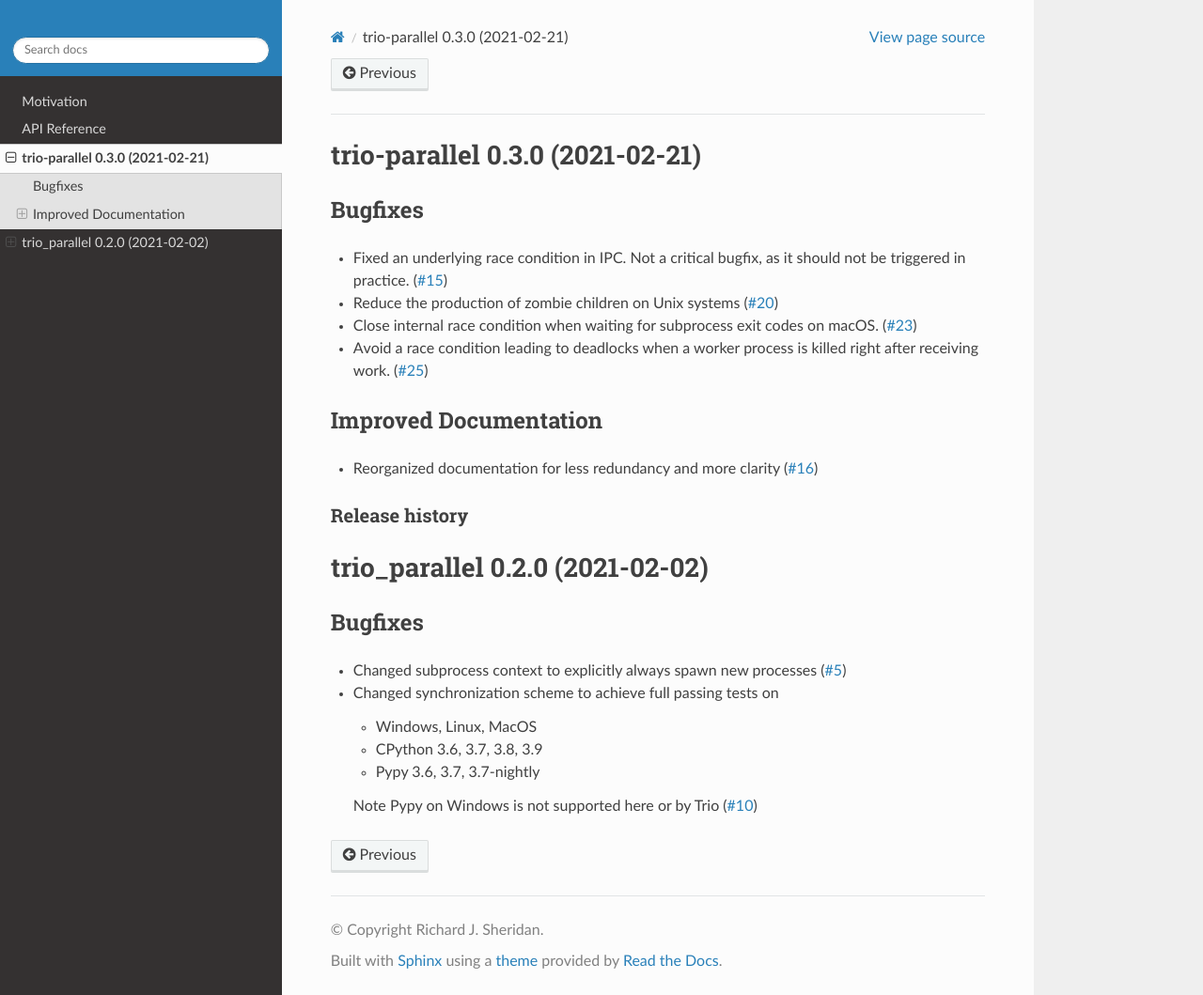
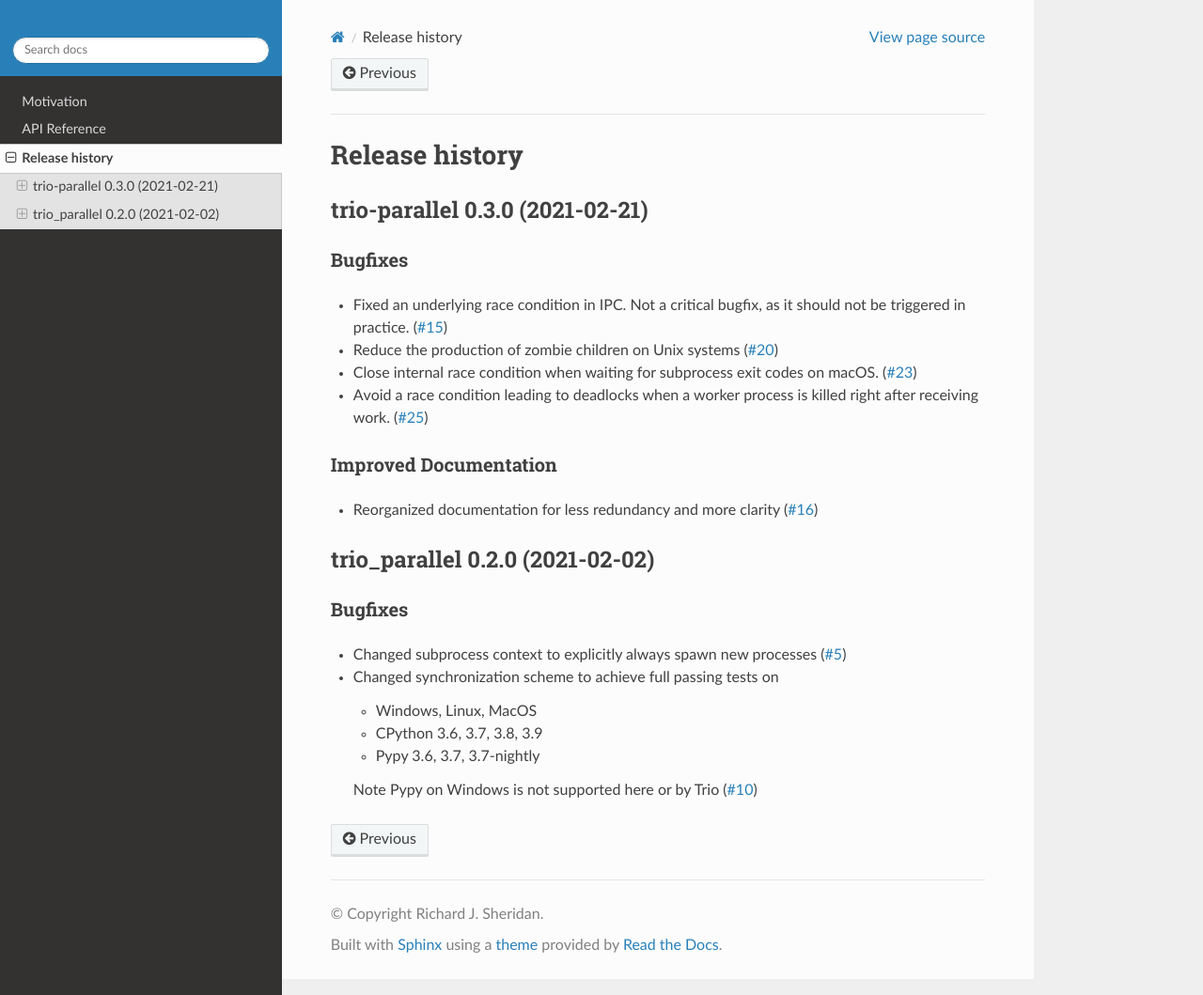
Before and after one commit to richardsheridan/trio-parallel, a Sphinx documentation site: the page built from docs/source/history.rst, in a window 1280 px wide and 1059 px high. Shown: the whole window at 94% size. Built offline with Sphinx 7.4.7 and the Read the Docs theme 2.0.0, drawn with Linux system fonts in a browser that asks for light colours; the version number could not be read and is left out.

Commit message:
reorder towncrier output

```diff
--- a/docs/source/history.rst
+++ b/docs/source/history.rst
@@ -1,3 +1,10 @@
+Release history
+===============
+
+.. currentmodule:: trio_parallel
+
+.. towncrier release notes start
+
 trio-parallel 0.3.0 (2021-02-21)
 --------------------------------
 
@@ -16,13 +23,6 @@ Improved Documentation
 - Reorganized documentation for less redundancy and more clarity (`#16 <https://github.com/richardsheridan/trio-parallel/issues/16>`__)
 
 
-Release history
-===============
-
-.. currentmodule:: trio_parallel
-
-.. towncrier release notes start
-
 trio_parallel 0.2.0 (2021-02-02)
 --------------------------------
 
```
